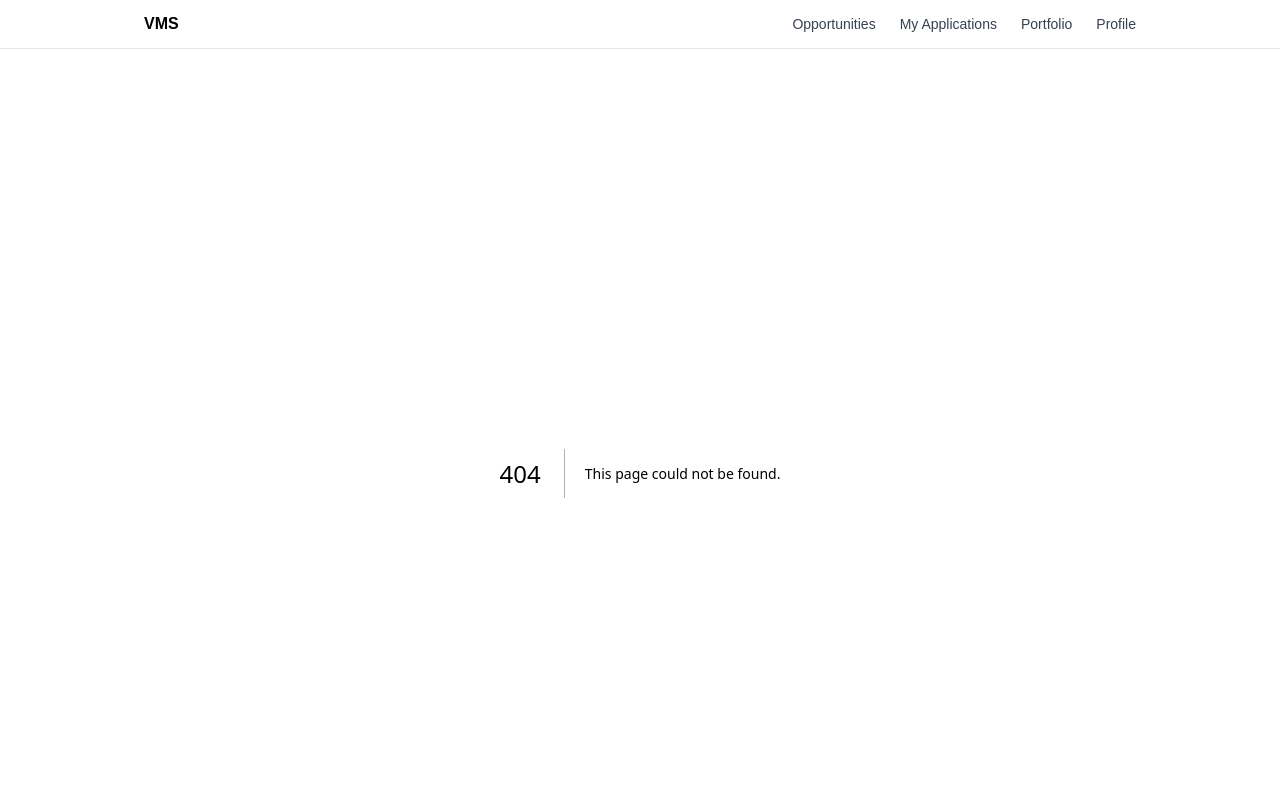
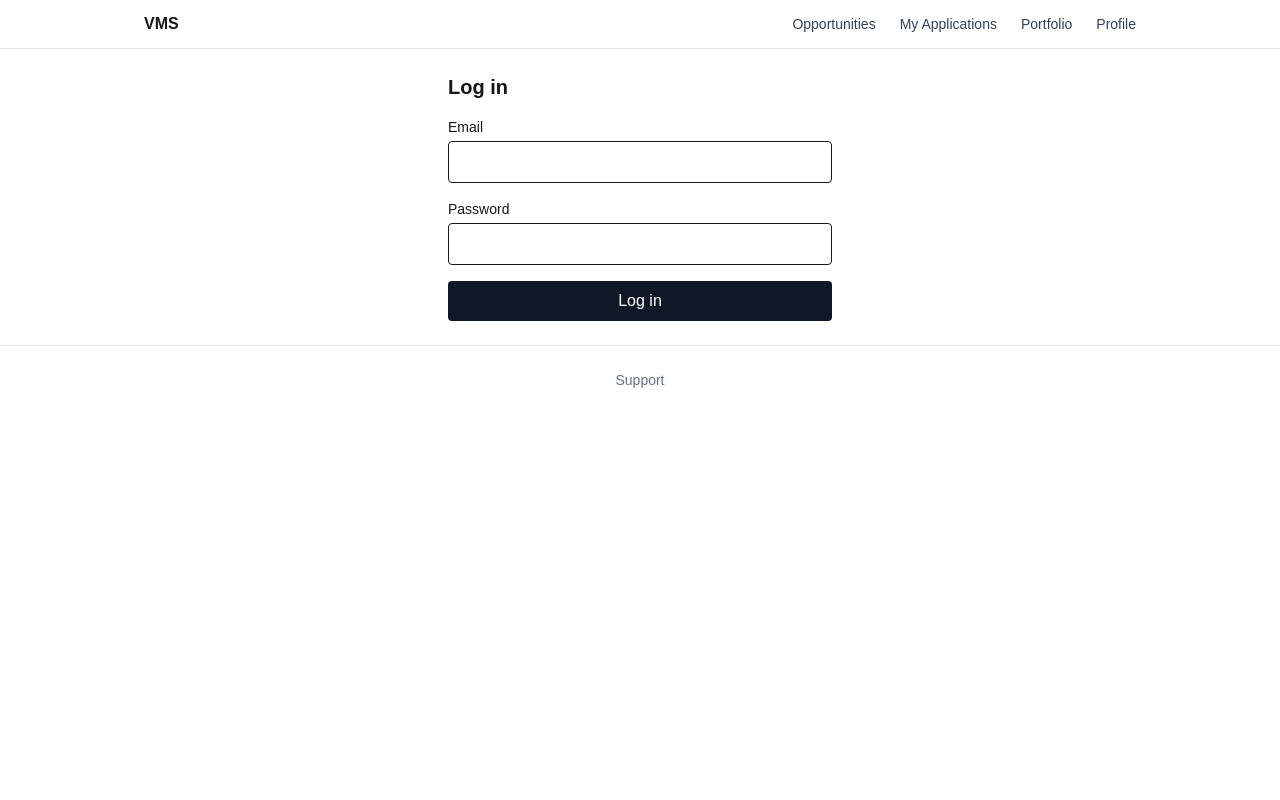
Before and after one commit to sohaibbinmohsin/youth-republic, a Next.js app in the folder frontend/: page /login in a window 1280 px wide. Before the commit this address had no page. Shown: the top 800 px of the page. Built offline with nearby package versions, Linux system fonts and the light colour scheme.

Commit message:
feat(frontend): add login page

```diff
--- /dev/null
+++ b/frontend/app/login/page.tsx
@@ -0,0 +1,43 @@
+"use client";
+
+import { useState } from "react";
+import { useRouter, useSearchParams } from "next/navigation";
+import { getBrowserSupabaseClient } from "@/lib/supabase/browserClient";
+
+export default function LoginPage() {
+  const router = useRouter();
+  const searchParams = useSearchParams();
+  const [email, setEmail] = useState("");
+  const [password, setPassword] = useState("");
+  const [error, setError] = useState<string | null>(null);
+
+  async function handleSubmit(e: React.FormEvent) {
+    e.preventDefault();
+    setError(null);
+    const supabase = getBrowserSupabaseClient();
+    const { data, error: signInError } = await supabase.auth.signInWithPassword({ email, password });
+    if (signInError || !data.session) {
+      setError(signInError?.message ?? "login_failed");
+      return;
+    }
+    router.push(searchParams.get("redirectTo") ?? "/opportunities");
+  }
+
+  return (
+    <div className="mx-auto max-w-sm">
+      <h1 className="mb-4 text-xl font-semibold">Log in</h1>
+      <form onSubmit={handleSubmit} className="space-y-4">
+        <div>
+          <label htmlFor="email" className="block text-sm">Email</label>
+          <input id="email" type="email" className="mt-1 w-full rounded border px-3 py-2" value={email} onChange={(e) => setEmail(e.target.value)} />
+        </div>
+        <div>
+          <label htmlFor="password" className="block text-sm">Password</label>
+          <input id="password" type="password" className="mt-1 w-full rounded border px-3 py-2" value={password} onChange={(e) => setPassword(e.target.value)} />
+        </div>
+        {error && <p className="text-sm text-red-600">{error}</p>}
+        <button type="submit" className="w-full rounded bg-gray-900 py-2 text-white">Log in</button>
+      </form>
+    </div>
+  );
+}
```
Also changed, not shown: 1 other file (tests, documents, lock files or other folders).
